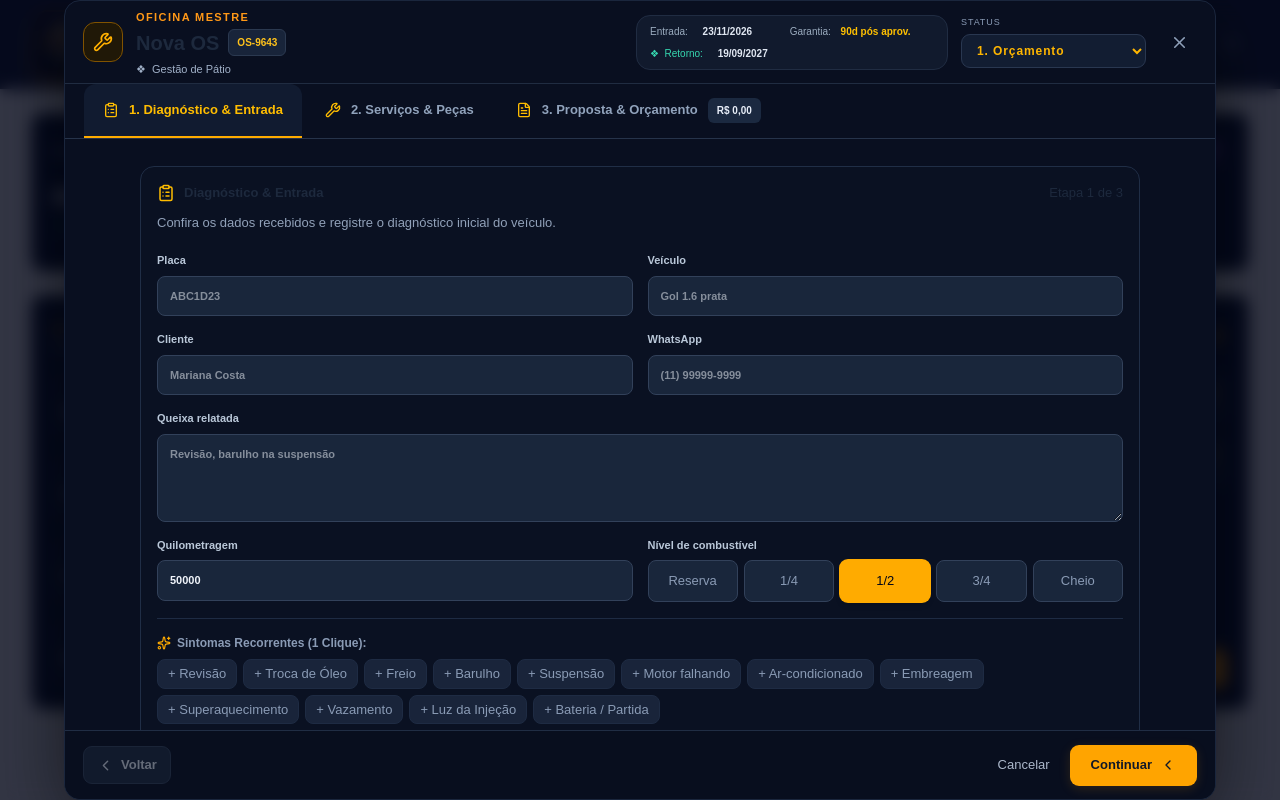
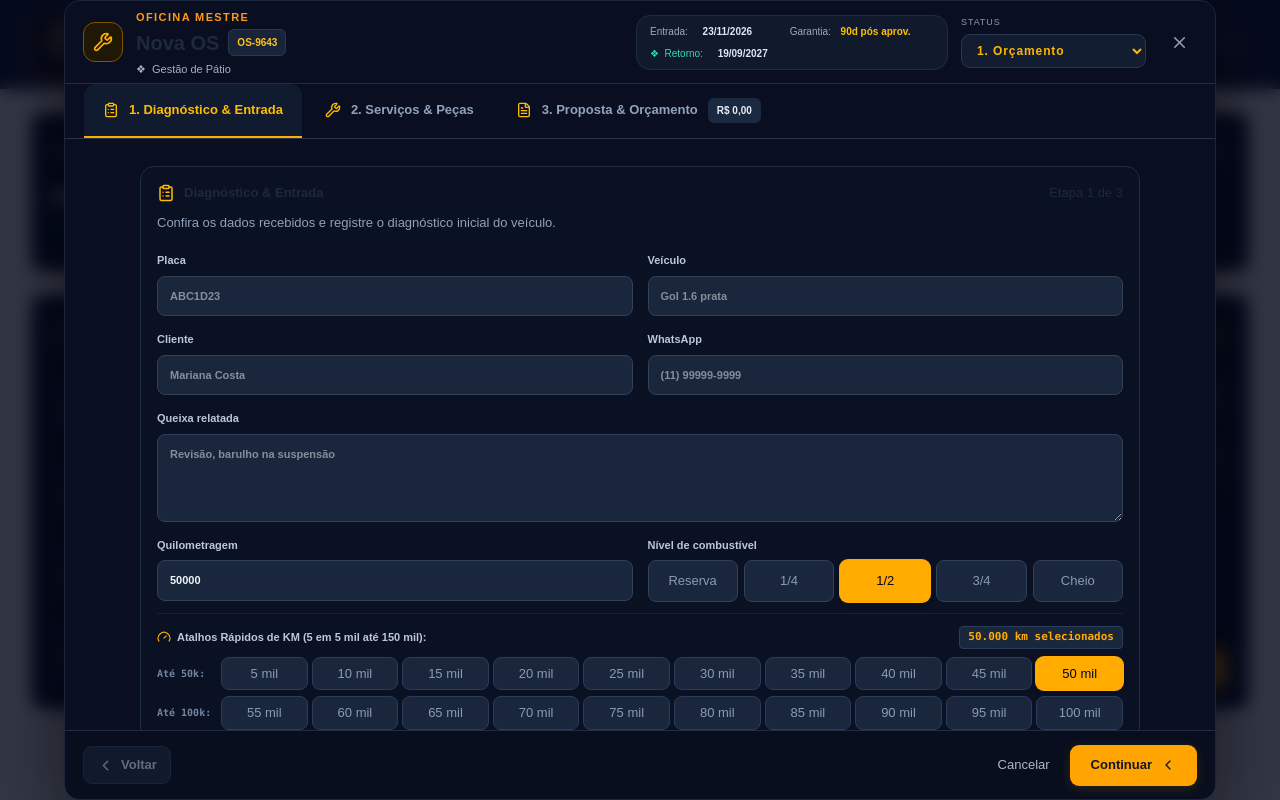
Before and after one commit to henriquerosa2019/oficinamestre.app, a React (Vite) app: page / in a window 1280 px wide. Both pictures are taken after a click on the button "Nova O.S.". Built offline with nearby package versions, Linux system fonts and the light colour scheme.

Commit message:
feat(os): adicionar atalhos de quilometragem de 5k em 5k ate 150k em fileiras de 10

```diff
--- a/src/components/OrderModal.tsx
+++ b/src/components/OrderModal.tsx
@@ -97,6 +97,21 @@ export const DEFAULT_QUICK_SERVICES = [
   { name: 'Revisão Preventiva Geral (Check 40 itens)', value: 250 },
   { name: 'Troca de Discos e Pastilhas Dianteiras', value: 140 },
   { name: 'Sangria e Troca de Fluido de Freio DOT 4', value: 90 },
+];
+
+export const MILEAGE_QUICK_ROWS = [
+  {
+    label: 'Até 50k',
+    values: [5000, 10000, 15000, 20000, 25000, 30000, 35000, 40000, 45000, 50000],
+  },
+  {
+    label: 'Até 100k',
+    values: [55000, 60000, 65000, 70000, 75000, 80000, 85000, 90000, 95000, 100000],
+  },
+  {
+    label: 'Até 150k',
+    values: [105000, 110000, 115000, 120000, 125000, 130000, 135000, 140000, 145000, 150000],
+  },
 ];
 
 export const OrderModal: React.FC<OrderModalProps> = ({
@@ -1417,6 +1432,52 @@ export const OrderModal: React.FC<OrderModalProps> = ({
                       })}
                     </div>
                   </div>
+
+                  {/* ATALHOS DE QUILOMETRAGEM EM FILEIRAS DE 10 EM 10 MIL */}
+                  <div className="wide -mt-1 pt-3 border-t border-[#1e2b43]/60 space-y-2">
+                    <div className="flex items-center justify-between flex-wrap gap-2">
+                      <span className="text-[11px] font-[650] text-[#bac8d9] flex items-center gap-1.5">
+                        <Gauge className="w-3.5 h-3.5 text-[#ffab00]" />
+                        Atalhos Rápidos de KM (5 em 5 mil até 150 mil):
+                      </span>
+                      {mileage > 0 && (
+                        <span className="text-[11px] font-mono font-bold text-[#ffab00] bg-[#19263b] px-2 py-0.5 rounded border border-[#2b3d5b]">
+                          {mileage.toLocaleString('pt-BR')} km selecionados
+                        </span>
+                      )}
+                    </div>
+
+                    <div className="space-y-1.5">
+                      {MILEAGE_QUICK_ROWS.map((row) => (
+                        <div key={row.label} className="flex flex-col sm:flex-row sm:items-center gap-1 sm:gap-2">
+                          <span className="text-[10px] text-[#7284a1] font-mono font-bold w-14 shrink-0 hidden sm:inline">
+                            {row.label}:
+                          </span>
+                          <div className="grid grid-cols-5 sm:grid-cols-10 gap-1 flex-1">
+                            {row.values.map((val) => {
+                              const isSelected = mileage === val;
+                              const valFormatted = val / 1000;
+                              return (
+                                <button
+                                  key={val}
+                                  type="button"
+                                  onClick={() => setMileage(val)}
+                                  className={`py-1.5 px-0.5 rounded-lg text-xs font-bold transition-all flex items-center justify-center cursor-pointer ${
+                                    isSelected
+                                      ? 'bg-[#ffab00] text-slate-950 font-black shadow-md ring-1 ring-[#ffab00]'
+                                      : 'bg-[#19263b] text-[#8a9bb5] border border-[#2b3d5b] hover:text-[#edf2fb] hover:border-[#3e5377]'
+                                  }`}
+                                >
+                                  <span className="sm:hidden">{valFormatted}k</span>
+                                  <span className="hidden sm:inline">{valFormatted} mil</span>
+                                </button>
+                              );
+                            })}
+                          </div>
+                        </div>
+                      ))}
+                    </div>
+                  </div>
                 </div>
 
                 {/* SINTOMAS RECORRENTES (1 CLIQUE) */}
```
